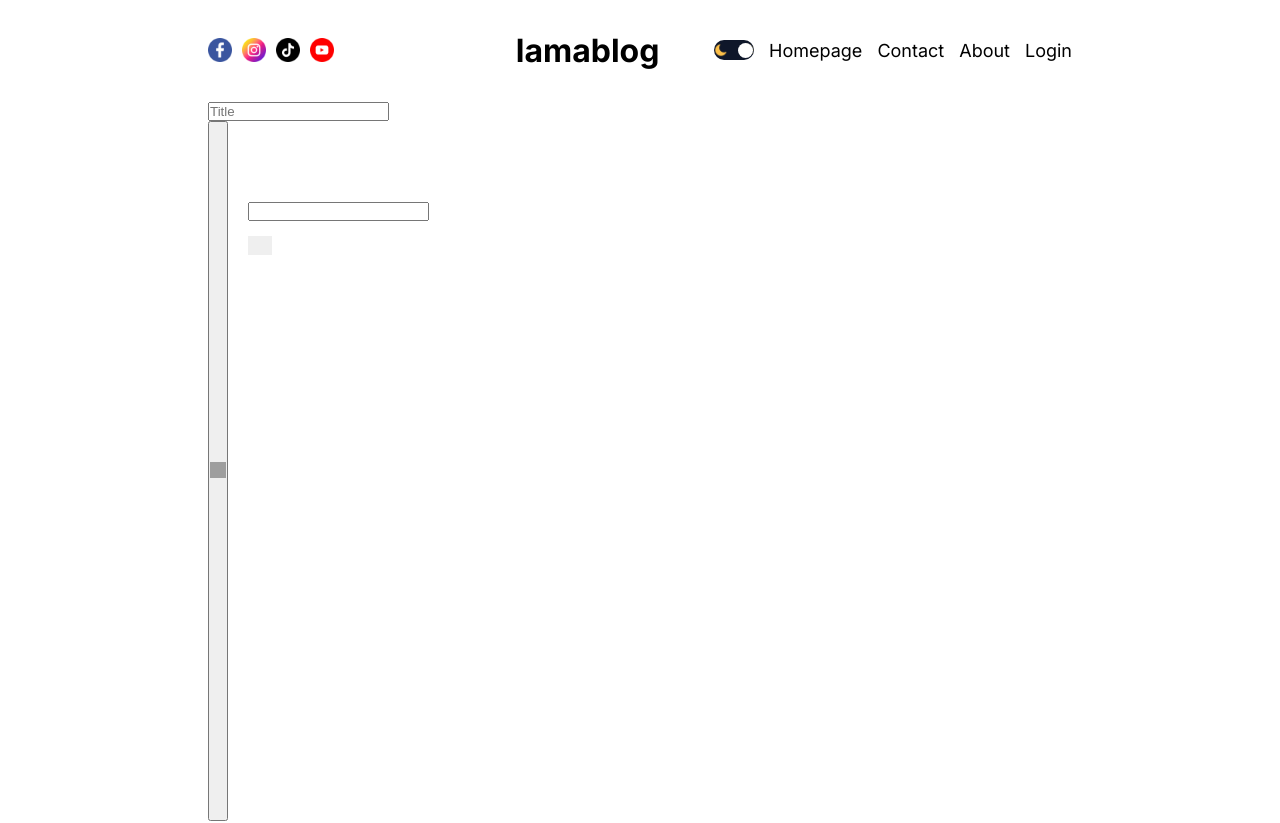
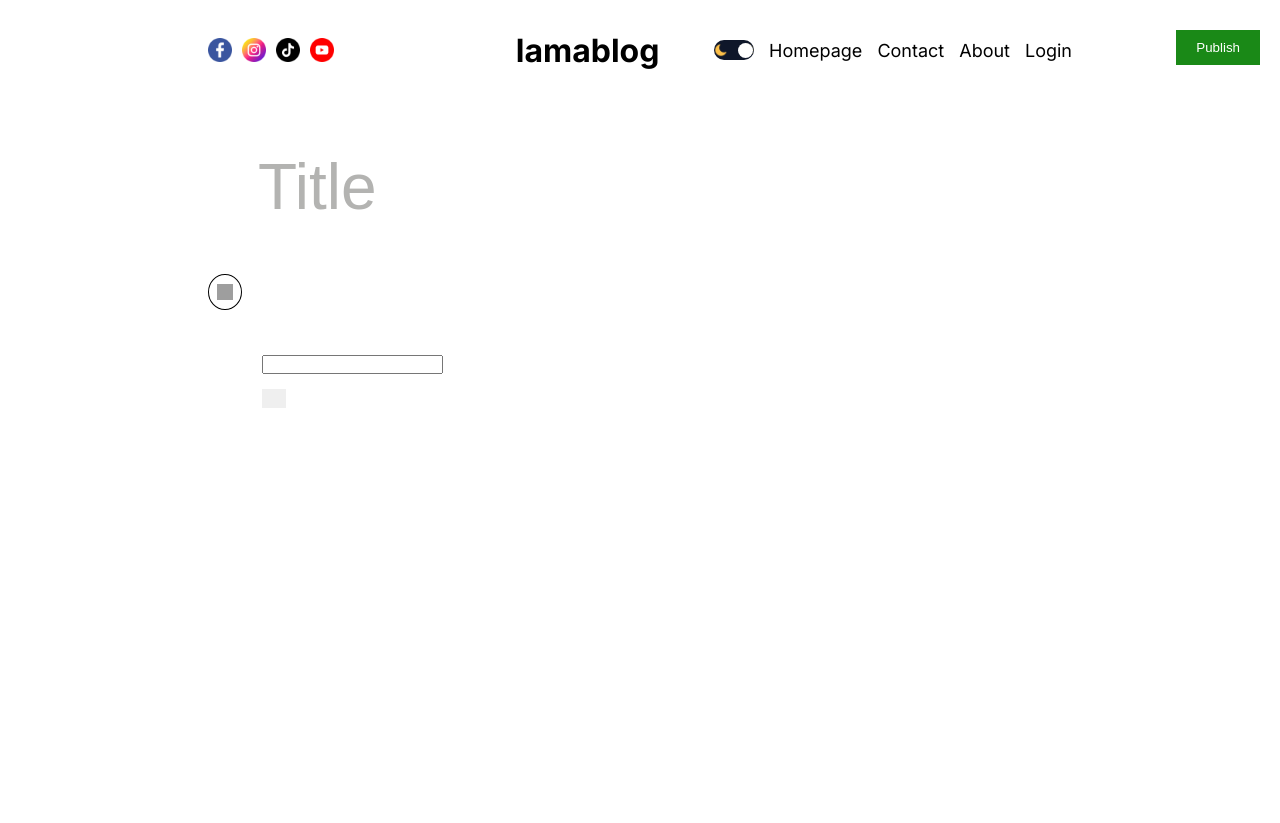
Before and after one commit to AleksNau/next-blog, a Next.js app: page /write in a window 1280 px wide. Shown: the top 823 px of the page. Built offline with nearby package versions, Linux system fonts and the light colour scheme; grey boxes are pictures that could not be loaded.

Commit message:
front complete

```diff
--- a/src/app/write/page.js
+++ b/src/app/write/page.js
@@ -5,31 +5,35 @@ import Image from "next/image";
 import ReactQuill from "react-quill";
 
 const WritePage = () => {
-    const [open,setOpen] = useState(false)
-    const [value,setValue] = useState('')
+    const [open, setOpen] = useState(false)
+    const [value, setValue] = useState('')
 
     return (
         <div className={s.container}>
-            <input type="text" placeholder={'Title'}/>
+            <input type="text" placeholder='Title' className={s.input}/>
             <div className={s.editor}>
                 <button className={s.button} onClick={() => setOpen(!open)}>
                     <Image src={'/plus.png'} className={s.plus} width={16} height={16}/>
                 </button>
 
                 {open &&
-                    (<div className={s.add}>
-                    <button className={s.addButton}>
-                        <Image src={'/image.png'} className={s.plus} width={16} height={16}/>
+                    (
+                        <div className={s.add}>
+                            <button className={s.addButton} onClick={() => setOpen(!open)}>
+                                <Image src={'/image.png'} alt={'image'} className={s.plus} width={16} height={16}/>
                             </button>
                             <button className={s.addButton}>
-                        <Image src={'/external.png'} className={s.plus} width={16} height={16}/>
+                                <Image src={'/external.png'} alt={'image'} className={s.plus} width={16} height={16}/>
                             </button>
                             <button className={s.addButton}>
-                        <Image src={'/video.png'} className={s.plus} width={16} height={16}/>
+                                <Image src={'/video.png'} alt={'image'} className={s.plus} width={16} height={16}/>
                             </button>
                         </div>)}
-                <ReactQuill className={s.textArea} theme='bubble' value={value} onChange={setValue} placeHolder={'Tell your story'}></ReactQuill>
+                <ReactQuill className={s.textArea} theme='bubble' value={value} onChange={setValue}
+                            placeHolder={'Tell your story'}/>
             </div>
+                <button className={s.publish}>Publish</button>
+
         </div>
     );
 };
--- a/src/app/write/writePage.module.scss
+++ b/src/app/write/writePage.module.scss
@@ -6,13 +6,10 @@
   display: flex;
   gap: 20px;
   height: 700px;
+  position: relative;
 }
 
-.textArea {
-  width: 100%;
-}
-
-.button.addButton {
+.button {
   width: 36px;
   height: 36px;
   border-radius: 50%;
@@ -23,6 +20,31 @@
   justify-content: center;
   cursor: pointer;
 }
+
+.publish {
+  position: absolute;
+  top: 30px;
+  right: 20px;
+  padding: 10px 20px;
+  border: none;
+  background-color: #1a8917;
+  color: white;
+}
+
+
+.addButton {
+  width: 36px;
+  height: 36px;
+  border-radius: 50%;
+  background-color: transparent;
+  border: 1px solid var(--textColor);
+  display: flex;
+  align-items: center;
+  justify-content: center;
+  cursor: pointer;
+}
+
+
 
 .addButton {
   border-color: #1a8917;
@@ -35,3 +57,25 @@
   position: absolute;
   z-index: 999;
 }
+
+.input {
+  padding: 50px;
+  font-size: 64px;
+  border: none;
+  outline: none;
+  background-color: transparent;
+}
+
+.input::placeholder {
+  color: #b3b3b1;
+}
+
+
+.textArea {
+  background-color: transparent;
+  width: 100%;
+}
+
+.textArea::placeholder {
+  color: #b3b3b1;
+}
```
Lines whose indentation alone changed are shown as unchanged.
